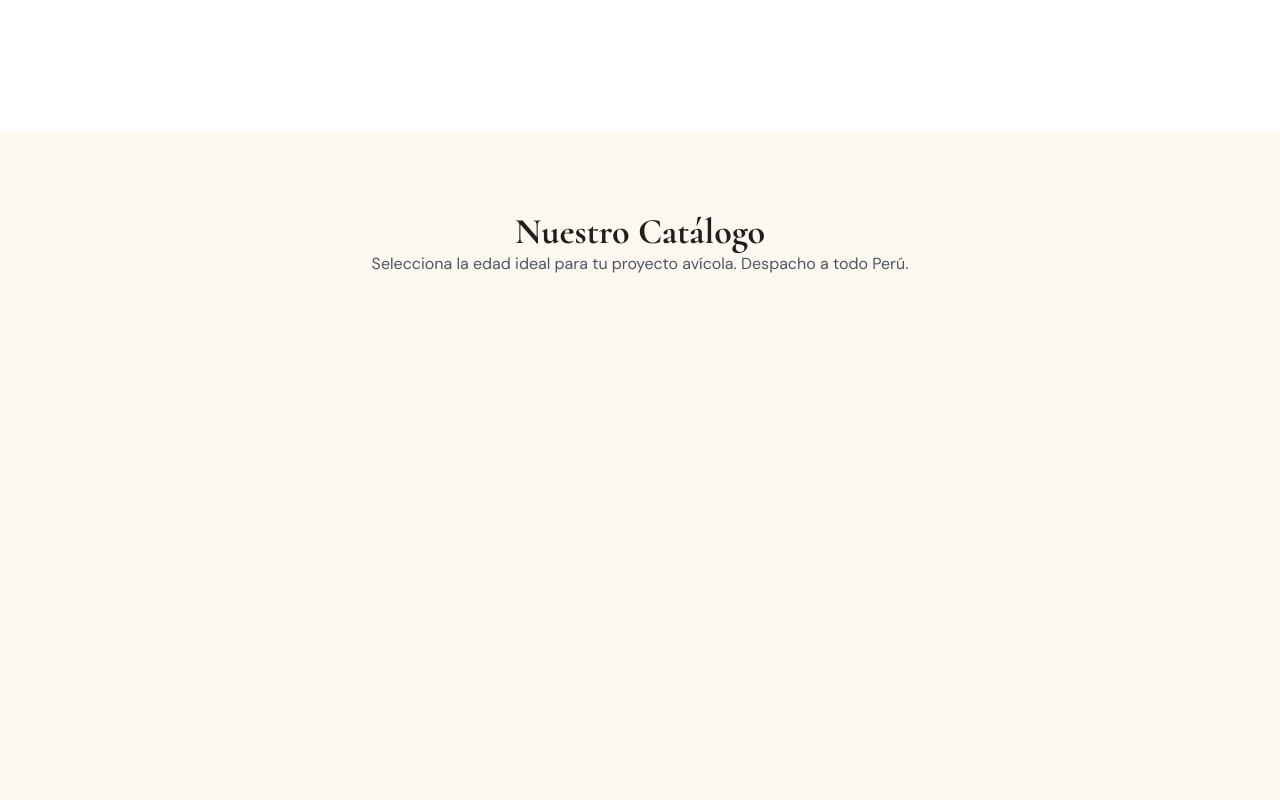
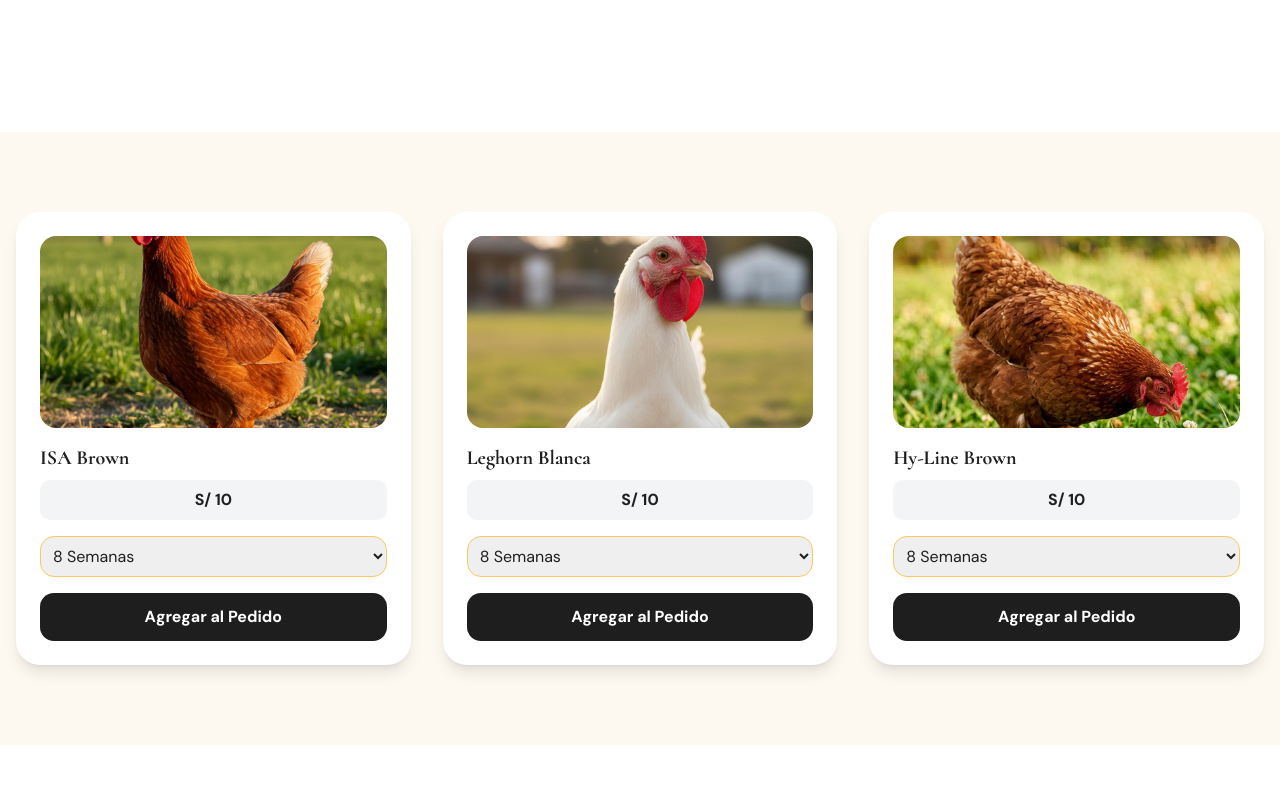
Before and after one commit to avicola0000/avicola-agaves., a React (Vite) app: page / in a window 1280 px wide. Shown: the part 1660-2460 px from the top of the page. Built offline with nearby package versions, Linux system fonts and the light colour scheme.

Commit message:
Fix critico: eliminar calculos de precios en string

```diff
--- a/src/sections/Products.tsx
+++ b/src/sections/Products.tsx
@@ -1,7 +1,7 @@
 import { useEffect, useRef, useState } from 'react';
 import { gsap } from 'gsap';
 import { ScrollTrigger } from 'gsap/ScrollTrigger';
-import { Plus, Minus, Check, ChevronDown } from 'lucide-react';
+import { Plus, Minus, Check } from 'lucide-react';
 import {
   Dialog,
   DialogContent,
@@ -36,63 +36,19 @@ const commonAgeOptions: AgeOption[] = [
 ];
 
 const products: Product[] = [
-  {
-    id: 2,
-    name: 'ISA Brown',
-    description: 'La ponedora estrella, dócil y altamente eficiente; garantiza más de 300 huevos grandes, resistentes y de calidad premium cada año.',
-    image: '/gallina-1.jpg',
-    characteristics: ['300+ huevos/año', 'Huevos grandes marrones', 'Excelente temperamento', 'Muy eficiente'],
-    ageOptions: commonAgeOptions
-  },
-  {
-    id: 3,
-    name: 'Leghorn Blanca',
-    description: 'La ponedora estrella, dócil y altamente eficiente; garantiza más de 320 huevos grandes, resistentes y de calidad premium cada año.',
-    image: '/gallina-3.jpg',
-    characteristics: ['320+ huevos/año', 'Máxima eficiencia', 'Huevos calidad premium', 'Muy dócil'],
-    ageOptions: commonAgeOptions
-  },
-  {
-    id: 4,
-    name: 'Hy-Line Brown',
-    description: 'La ponedora más equilibrada del mercado; dócil, persistente y famosa por producir más de 350 huevos de un intenso color marrón y cáscara extra fuerte.',
-    image: '/hyline.jpg',
-    characteristics: ['350+ huevos/año', 'Cáscara extra fuerte', 'Excelente persistencia', 'Color marrón intenso'],
-    ageOptions: commonAgeOptions
-  },
+  { id: 2, name: 'ISA Brown', description: 'La ponedora estrella...', image: '/gallina-1.jpg', characteristics: ['300+ huevos/año'], ageOptions: commonAgeOptions },
+  { id: 3, name: 'Leghorn Blanca', description: 'Máxima eficiencia...', image: '/gallina-3.jpg', characteristics: ['320+ huevos/año'], ageOptions: commonAgeOptions },
+  { id: 4, name: 'Hy-Line Brown', description: 'Cáscara extra fuerte...', image: '/hyline.jpg', characteristics: ['350+ huevos/año'], ageOptions: commonAgeOptions },
 ];
 
 export default function Products() {
   const sectionRef = useRef<HTMLElement>(null);
   const cardsRef = useRef<HTMLDivElement>(null);
-
   const [selectedAges, setSelectedAges] = useState<Record<number, string>>(
     Object.fromEntries(products.map(p => [p.id, p.ageOptions[0].label]))
   );
-
   const [cart, setCart] = useState<{ product: Product; quantity: number; selectedAge: string; priceAtSelection: string }[]>([]);
   const [isDialogOpen, setIsDialogOpen] = useState(false);
-
-  useEffect(() => {
-    const ctx = gsap.context(() => {
-      const cards = cardsRef.current?.querySelectorAll('.product-card');
-      if (cards) {
-        gsap.fromTo(cards,
-          { rotateX: 45, opacity: 0, y: 50 },
-          {
-            rotateX: 0, opacity: 1, y: 0,
-            duration: 0.8, stagger: 0.1, ease: 'power2.out',
-            scrollTrigger: {
-              trigger: sectionRef.current,
-              start: 'top 60%',
-              toggleActions: 'play none none reverse',
-            },
-          }
-        );
-      }
-    }, sectionRef);
-    return () => ctx.revert();
-  }, []);
 
   const handleAgeChange = (productId: number, ageLabel: string) => {
     setSelectedAges(prev => ({ ...prev, [productId]: ageLabel }));
@@ -106,90 +62,42 @@ export default function Products() {
   const addToCart = (product: Product) => {
     const age = selectedAges[product.id];
     const price = getPriceForSelectedAge(product);
-
     setCart((prev) => {
       const existing = prev.find((item) => item.product.id === product.id && item.selectedAge === age);
       if (existing) {
-        return prev.map((item) =>
-          (item.product.id === product.id && item.selectedAge === age)
-            ? { ...item, quantity: item.quantity + 1 }
-            : item
-        );
+        return prev.map((item) => (item.product.id === product.id && item.selectedAge === age) ? { ...item, quantity: item.quantity + 1 } : item);
       }
       return [...prev, { product, quantity: 1, selectedAge: age, priceAtSelection: price }];
     });
-
     setIsDialogOpen(true);
-  };
-
-  const removeFromCart = (productId: number, age: string) => {
-    setCart((prev) => {
-      const existing = prev.find((item) => item.product.id === productId && item.selectedAge === age);
-      if (existing && existing.quantity > 1) {
-        return prev.map((item) =>
-          (item.product.id === productId && item.selectedAge === age)
-            ? { ...item, quantity: item.quantity - 1 }
-            : item
-        );
-      }
-      return prev.filter((item) => !(item.product.id === productId && item.selectedAge === age));
-    });
   };
 
   const sendWhatsAppQuote = () => {
     if (cart.length === 0) return;
-    const today = new Date().toLocaleDateString('es-PE');
-    let message = `📦 *SOLICITUD DE COTIZACIÓN - AVÍCOLA AGAVES PERÚ*\n`;
-    message += `*Fecha:* ${today}\n\n`;
-    message += `*DETALLE:*\n`;
-    cart.forEach((item) => {
-      // Solo mostramos el texto del precio sin cálculos matemáticos
-      message += `• ${item.quantity}x ${item.product.name} (${item.selectedAge}) — *${item.priceAtSelection}*\n`;
+    let message = `📦 *COTIZACIÓN - AVÍCOLA AGAVES*\n\n`;
+    cart.forEach(item => {
+      message += `• ${item.quantity}x ${item.product.name} (${item.selectedAge}) - ${item.priceAtSelection}\n`;
     });
-    message += `\n📍 *Ubicación:* Perú\n`;
-    // Número solicitado: +51 946 665 053
     window.open(`https://wa.me/51946665053?text=${encodeURIComponent(message)}`, '_blank');
   };
 
   return (
-    <section ref={sectionRef} id="productos" className="relative py-20 bg-[#fef9f0]">
+    <section ref={sectionRef} id="productos" className="py-20 bg-[#fef9f0]">
       <div className="container mx-auto px-4">
-        <div className="text-center mb-16">
-          <h2 className="text-4xl font-bold">Nuestro Catálogo</h2>
-          <p className="text-gray-600">Selecciona la edad ideal para tu proyecto avícola. Despacho a todo Perú.</p>
-        </div>
-
-        <div ref={cardsRef} className="grid md:grid-cols-3 gap-8">
+        <div className="grid md:grid-cols-3 gap-8" ref={cardsRef}>
           {products.map((product) => (
-            <div key={product.id} className="product-card bg-white rounded-3xl shadow-lg p-6 flex flex-col">
-              <div className="relative mb-4">
-                <img src={product.image} className="rounded-2xl w-full h-48 object-cover" />
-                <div className="absolute top-2 right-2 bg-white/90 px-3 py-1 rounded-full font-bold text-[#1e1e1e]">
-                  {getPriceForSelectedAge(product)}
-                </div>
-              </div>
-              <h3 className="text-xl font-bold mb-4 text-[#1e1e1e]">{product.name}</h3>
-
-              <div className="mb-4">
-                <label className="text-xs font-bold text-gray-400 uppercase tracking-wider mb-2 block">
-                  Seleccionar Edad
-                </label>
-                <select
-                  value={selectedAges[product.id]}
-                  onChange={(e) => handleAgeChange(product.id, e.target.value)}
-                  className="w-full p-3 bg-gray-50 border border-gray-100 rounded-xl focus:ring-2 focus:ring-[#f7c35f] outline-none transition-all"
-                >
-                  {product.ageOptions.map(opt => (
-                    <option key={opt.label} value={opt.label}>{opt.label}</option>
-                  ))}
-                </select>
-              </div>
-
-              <button
-                onClick={() => addToCart(product)}
-                className="w-full bg-[#1e1e1e] text-white py-4 rounded-xl font-bold hover:bg-[#f7c35f] hover:text-[#1e1e1e] transition-all flex items-center justify-center gap-2"
+            <div key={product.id} className="product-card bg-white p-6 rounded-3xl shadow-lg">
+              <img src={product.image} className="rounded-2xl mb-4 h-48 w-full object-cover" />
+              <h3 className="font-bold text-xl mb-2">{product.name}</h3>
+              <div className="bg-gray-100 p-2 rounded-lg mb-4 text-center font-bold">{getPriceForSelectedAge(product)}</div>
+              <select
+                value={selectedAges[product.id]}
+                onChange={(e) => handleAgeChange(product.id, e.target.value)}
+                className="w-full p-2 border rounded-xl mb-4"
               >
-                <Plus className="w-5 h-5" />
+                {product.ageOptions.map(opt => <option key={opt.label} value={opt.label}>{opt.label}</option>)}
+              </select>
+              <button onClick={() => addToCart(product)} className="w-full bg-[#1e1e1e] text-white py-3 rounded-xl font-bold">
                 Agregar al Pedido
               </button>
             </div>
@@ -198,41 +106,20 @@ export default function Products() {
       </div>
 
       <Dialog open={isDialogOpen} onOpenChange={setIsDialogOpen}>
-        <DialogContent className="bg-white rounded-3xl border-none shadow-2xl max-w-md">
-          <DialogHeader>
-            <DialogTitle className="text-2xl font-bold text-[#1e1e1e]">Resumen de Pedido</DialogTitle>
-          </DialogHeader>
-
-          <div className="space-y-4 my-6 max-h-[60vh] overflow-y-auto pr-2">
+        <DialogContent className="bg-white rounded-3xl">
+          <DialogHeader><DialogTitle>Resumen de Pedido</DialogTitle></DialogHeader>
+          <div className="space-y-4 my-4">
             {cart.map((item, idx) => (
-              <div key={idx} className="flex items-center gap-4 bg-gray-50 p-4 rounded-2xl">
-                <div className="flex-1">
-                  <h4 className="font-bold text-[#1e1e1e]">{item.product.name}</h4>
-                  <p className="text-sm text-gray-500">{item.selectedAge}</p>
-                  <div className="flex items-center gap-4 mt-3">
-                    <div className="flex items-center gap-3 bg-white px-3 py-1 rounded-lg border border-gray-100">
-                      <button onClick={() => removeFromCart(item.product.id, item.selectedAge)} className="text-gray-400 hover:text-red-500 transition-colors">
-                        <Minus className="w-4 h-4" />
-                      </button>
-                      <span className="font-bold min-w-[20px] text-center">{item.quantity}</span>
-                      <button onClick={() => addToCart(item.product)} className="text-gray-400 hover:text-green-500 transition-colors">
-                        <Plus className="w-4 h-4" />
-                      </button>
-                    </div>
-                  </div>
+              <div key={idx} className="flex justify-between items-center bg-gray-50 p-3 rounded-xl">
+                <div>
+                  <p className="font-bold">{item.product.name}</p>
+                  <p className="text-xs">{item.selectedAge} (Cant: {item.quantity})</p>
                 </div>
-                <div className="text-right">
-                  <p className="font-bold text-[#f7c35f] text-lg">{item.priceAtSelection}</p>
-                </div>
+                <p className="font-bold text-[#f7c35f]">{item.priceAtSelection}</p>
               </div>
             ))}
           </div>
-
-          <button
-            onClick={sendWhatsAppQuote}
-            className="w-full bg-green-500 text-white py-5 rounded-2xl font-bold flex items-center justify-center gap-3 hover:bg-green-600 shadow-lg shadow-green-500/20 transition-all"
-          >
-            <Check className="w-6 h-6" />
+          <button onClick={sendWhatsAppQuote} className="w-full bg-green-500 text-white py-4 rounded-xl font-bold">
             Enviar por WhatsApp
           </button>
         </DialogContent>
```
